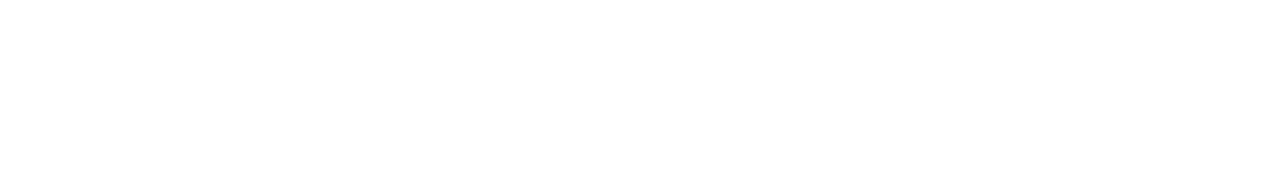
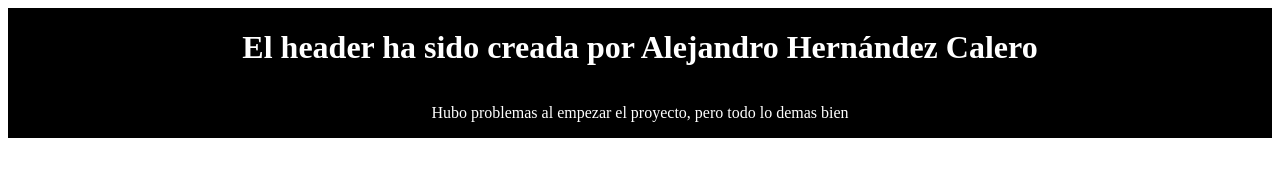
Before and after one commit to ZoriusSP/proyecto-web, a plain HTML site: page index.html in a window 1280 px wide. Drawn offline with Linux system fonts and the light colour scheme.

Commit message:
Header personalizado

```diff
--- a/index.html
+++ b/index.html
@@ -8,7 +8,10 @@
 </head>
 <body>
 
-    <header></header>
+    <header>
+        <h1 class="titulo">El header ha sido creada por Alejandro Hernández Calero</h1>
+        <p class="problemas">Hubo problemas al empezar el proyecto, pero todo lo demas bien</p>
+    </header>
 
     <footer></footer>
 
--- a/style.css
+++ b/style.css
@@ -0,0 +1,9 @@
+.titulo, .problemas{
+    color: white;
+}
+header{
+    background-color: black;
+    display: flex;
+    align-items: center;
+    flex-direction: column;
+}
```
